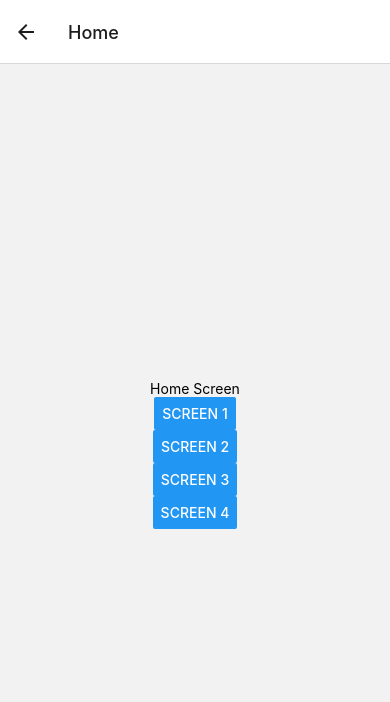
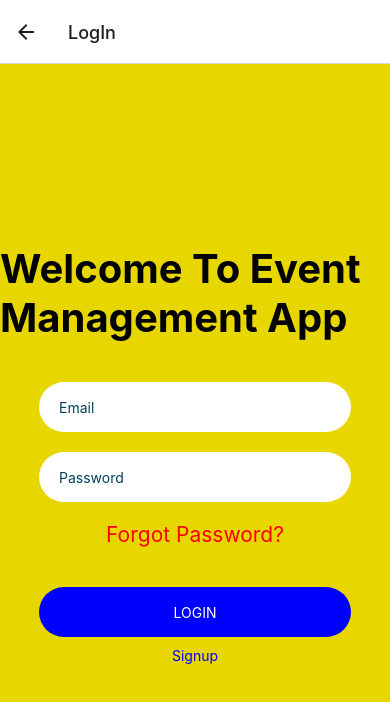
Before and after one commit to VardaKarimi/EventManagmentApp, a React Native app: screen /Home in a window 390 px wide. Shown: the top 702 px of the page. Built offline with nearby package versions, Linux system fonts and the light colour scheme.

Commit message:
Splash Screen Implementation

```diff
--- a/App.tsx
+++ b/App.tsx
@@ -1,7 +1,8 @@
 import {View, Text} from 'react-native';
-import React from 'react';
+import React, {useEffect} from 'react';
 import HomeScreen from './app/modules/login/LogIn';
 import Navigation from './app/Routes/Navigation';
+import SplashScreen from 'react-native-splash-screen';
 
 const App = () => {
   return (
--- a/app/Routes/Navigation.js
+++ b/app/Routes/Navigation.js
@@ -1,31 +1,46 @@
-import { StyleSheet, Text, View } from 'react-native'
-import React from 'react'
-import { NavigationContainer } from '@react-navigation/native';
-import { createNativeStackNavigator } from '@react-navigation/native-stack';
+import {StyleSheet, Text, View} from 'react-native';
+import React, {useEffect} from 'react';
+import {NavigationContainer} from '@react-navigation/native';
+import {createNativeStackNavigator} from '@react-navigation/native-stack';
 import LogInScreen from '../modules/login/LogIn';
 import HomeScreen from '../Screens/HomeScreen';
+import SplashScreen from '../Screens/SplashScreen';
 import Screen1 from '../Screens/Screen1';
 import Screen2 from '../Screens/Screen2';
 import Screen3 from '../Screens/Screen3';
 import Screen4 from '../Screens/Screen4';
-
+import AsyncStorage from '@react-native-async-storage/async-storage';
 const Navigation = () => {
-
-    const Stack = createNativeStackNavigator();
+  const Stack = createNativeStackNavigator();
+  // useEffect(() => {
+  //   const retrieveData = async () => {
+  //     try {
+  //       const storedEmail = await AsyncStorage.getItem('email');
+  //       const storedPassword = await AsyncStorage.getItem('password');
+  //       // setEmail(storedEmail);
+  //       // setPassword(storedPassword);
+  //       console.log(storedEmail, '<<email');
+  //       console.log(storedPassword, '<<<Password');
+  //     } catch (error) {
+  //       console.log('Error retrieving data from AsyncStorage: ', error);
+  //     }
+  //   };
+  //   retrieveData();
+  // });
 
   return (
     <NavigationContainer>
-      <Stack.Navigator initialRouteName='LogIn'>
+      <Stack.Navigator initialRouteName="SplashScreen">
+        <Stack.Screen name="SplashScreen" component={SplashScreen} />
         <Stack.Screen name="LogIn" component={LogInScreen} />
-        <Stack.Screen name = "Home"component={HomeScreen}/>
+        <Stack.Screen name="Home" component={HomeScreen} />
         <Stack.Screen name="Screen1" component={Screen1} />
-          <Stack.Screen name="Screen2" component={Screen2} />
-          <Stack.Screen name="Screen3" component={Screen3} />
-          <Stack.Screen name="Screen4" component={Screen4} />
-
+        <Stack.Screen name="Screen2" component={Screen2} />
+        <Stack.Screen name="Screen3" component={Screen3} />
+        <Stack.Screen name="Screen4" component={Screen4} />
       </Stack.Navigator>
     </NavigationContainer>
-  )
-}
+  );
+};
 
-export default Navigation
+export default Navigation;
--- /dev/null
+++ b/app/Screens/SplashScreen.js
@@ -0,0 +1,34 @@
+import {StyleSheet, Text, View} from 'react-native';
+import React, {useEffect} from 'react';
+import {Image} from 'react-native/Libraries/Image/Image';
+import AsyncStorage from '@react-native-async-storage/async-storage';
+import {userData} from '../constants/StaticData';
+import LogInScreen from '../modules/login/LogIn';
+import email from '../modules/login/LogIn';
+import Global from '../constants/Global';
+
+console.log(email, '<<<log is created');
+const SplashScreen = ({navigation}) => {
+  useEffect(() => {
+    setTimeout(() => {
+      navigation.navigate('LogIn');
+      const email = Global.getGlobalEmail();
+      console.log(email, '<<<!!!EMail!!!>>>>');
+    }, 5000);
+  });
+
+  return (
+    <View>
+      <Text>SplashScreen</Text>
+    </View>
+  );
+};
+
+export default SplashScreen;
+
+const styles = StyleSheet.create({
+  image: {
+    height: 200,
+    width: 200,
+  },
+});
--- /dev/null
+++ b/app/constants/Global.js
@@ -0,0 +1,10 @@
+const Global = {
+  email: '',
+  setGlobalEmail(email) {
+    this.email = email;
+  },
+  getGlobalEmail() {
+    return this.globalEmail;
+  },
+};
+export default Global;
--- /dev/null
+++ b/app/constants/StaticData.js
@@ -0,0 +1,7 @@
+export const userData = [
+  {email: 'dhirav@gmail.com', password: 'Hello@123'},
+  {email: 'dhiravshah@gmail.com', password: 'Hello@123'},
+  {email: 'dhirav123@gmail.com', password: 'Hello@123'},
+  {email: 'dhiravs@gmail.com', password: 'Hello@123'},
+  {email: 'dhiravsshah@gmail.com', password: 'Hello@123'},
+];
--- a/app/constants/Strings.js
+++ b/app/constants/Strings.js
@@ -1,3 +1,4 @@
+
 export default {
     Forgot_Password: 'Forgot Password?',
     Login: 'LOGIN',
--- a/app/modules/login/LogIn.js
+++ b/app/modules/login/LogIn.js
@@ -1,12 +1,11 @@
-import React, {useRef, useState} from 'react';
+import React, {useRef, useState, useEffect} from 'react';
 import {Text, TextInput, TouchableOpacity, View} from 'react-native';
-import {string} from 'yup';
 import Strings from '../../constants/Strings';
 import styles from './LogInStyle';
 import * as yup from 'yup';
 import {Formik} from 'formik';
-import {ErrorMessage} from 'formik/dist/ErrorMessage';
-import {NavigationContainer} from '@react-navigation/native';
+import AsyncStorage from '@react-native-async-storage/async-storage';
+import Global from '../../constants/Global';
 
 const loginValidationSchema = yup.object().shape({
   email: yup
@@ -25,17 +24,37 @@ const loginValidationSchema = yup.object().shape({
 
 const LogInScreen = ({navigation}) => {
   console.log(navigation, 'navigation');
-//   const [email, setEmail] = useState();
-//   const [Password, setPassword] = useState();
-//   const [getvalues, setGetValues] = useState('');
+  const [email, setEmail] = useState('');
+  const [password, setPassword] = useState('');
+  // console.log(email, '<<<<email');
+  // console.log(password, '<<<<password');
 
-//   console.log(getvalues, 'getvalues');
-
+  const handleLogin = () => {
+    // validate email and password
+    if (email && password) {
+      // pass email and password as parameters to SplashScreen
+      Global.setGlobalEmail(email);
+      console.log(email);
+      navigation.navigate('SplashScreen', {email, password});
+    }
+  };
   return (
     <Formik
       validationSchema={loginValidationSchema}
       initialValues={{email: '', password: ''}}
-      onSubmit={values => setGetValues(values)}>
+      onSubmit={async values => {
+        setEmail(values.email);
+        setPassword(values.password);
+        // console.log(email);
+        // console.log(password);
+        // try {
+        //   await AsyncStorage.setItem('email', values.email);
+        //   await AsyncStorage.setItem('password', values.password);
+        // } catch (error) {
+        //   console.log(error);
+        // }
+        navigation.navigate('Home');
+      }}>
       {({handleChange, handleBlur, handleSubmit, values, errors}) => (
         <View style={styles.container}>
           <Text style={styles.logo}>{Strings.Title}</Text>
@@ -50,9 +69,7 @@ const LogInScreen = ({navigation}) => {
             />
           </View>
           {errors.email && (
-            <Text style={styles.errorMessage}>
-              {errors.email}
-            </Text>
+            <Text style={styles.errorMessage}>{errors.email}</Text>
           )}
           <View style={styles.inputView}>
             <TextInput
@@ -66,9 +83,7 @@ const LogInScreen = ({navigation}) => {
             />
           </View>
           {errors.password && (
-            <Text style={styles.errorMessage}>
-              {errors.password}
-            </Text>
+            <Text style={styles.errorMessage}>{errors.password}</Text>
           )}
           <TouchableOpacity>
             <Text style={styles.forgot}>{Strings.Forgot_Password}</Text>
@@ -85,12 +100,19 @@ const LogInScreen = ({navigation}) => {
             style={styles.loginBtn}
             onPress={() => {
               handleSubmit();
-              navigation.navigate('Home');
+              handleLogin();
+              // LogInScreen.email = values.email;
+              // LogInScreen.password = values.password;
+              // console.log(LogInScreen.email);
+              // console.log(LogInScreen.password);
+              // navigation.navigate('Home');
             }}>
             <Text style={styles.loginText}>{Strings.Login}</Text>
           </TouchableOpacity>
-          <TouchableOpacity onPress ={() => {navigation.navigate('SignIn')}}>
-
+          <TouchableOpacity
+            onPress={() => {
+              navigation.navigate('SignIn');
+            }}>
             <Text style={styles.signinText}>Signup</Text>
           </TouchableOpacity>
         </View>
--- a/package.json
+++ b/package.json
@@ -10,6 +10,7 @@
     "test": "jest"
   },
   "dependencies": {
+    "@react-native-async-storage/async-storage": "^1.17.11",
     "@react-navigation/native": "^6.1.6",
     "@react-navigation/native-stack": "^6.9.12",
     "formik": "^2.2.9",
@@ -18,6 +19,7 @@
     "react-native-root-toast": "^3.4.1",
     "react-native-safe-area-context": "^4.5.0",
     "react-native-screens": "^3.20.0",
+    "react-native-splash-screen": "^3.3.0",
     "react-native-toast-message": "^2.1.6",
     "yup": "^1.0.2"
   },
```
Also changed, not shown: app/constants/images/EventManagement.png (added), 2 other files (tests, documents, lock files or other folders).
